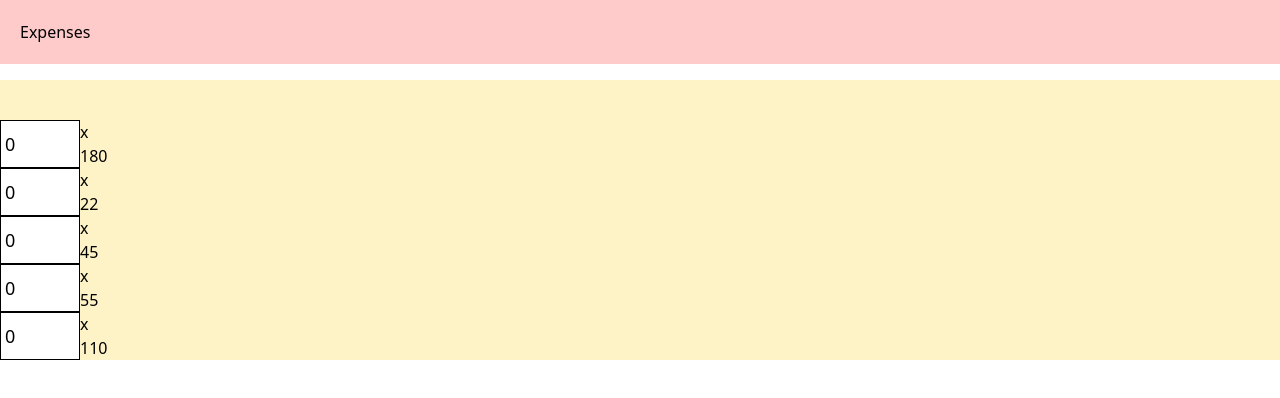
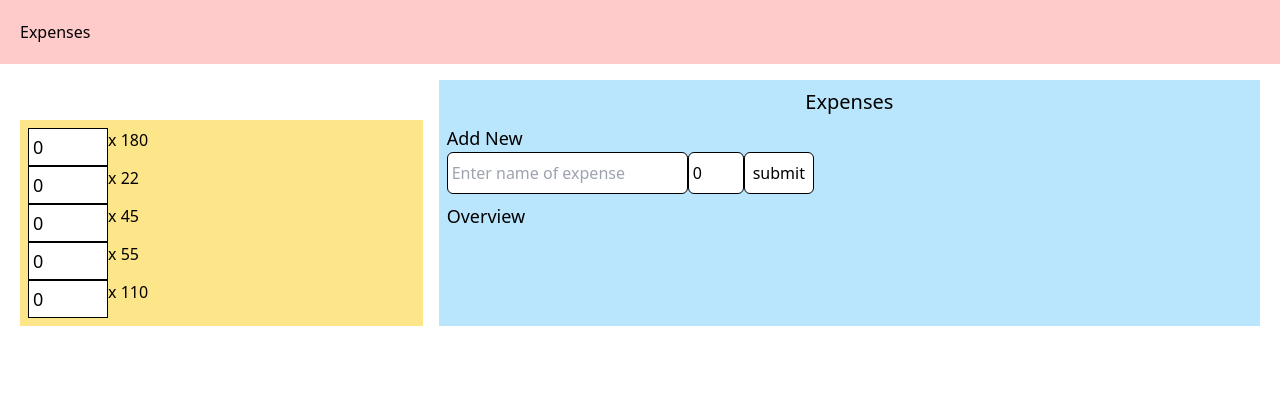
Before and after one commit to birknergard/expense-manager, a React (Create React App) app: page / in a window 1280 px wide. Shown: the top 398 px of the page. Built offline with nearby package versions, Linux system fonts and the light colour scheme.

Commit message:
Removed arrows from input:number (s), Modified size of panels, fixed initial put functionality within component, Created initial expenselist component with styling and state objects, Small styling modifications, fixed bugs with get methods getIncome and getAllIncomes

```diff
--- a/src/App.css
+++ b/src/App.css
@@ -1,3 +1,13 @@
 @tailwind base;
 @tailwind components;
 @tailwind utilities;
+
+@layer base {
+    input[type='number']::-webkit-outer-spin-button,
+    input[type='number']::-webkit-inner-spin-button,
+    input[type='number'] {
+      -webkit-appearance: none;
+      margin: 0;
+      -moz-appearance: textfield !important;
+    }
+ }
--- a/src/components/Calculator.tsx
+++ b/src/components/Calculator.tsx
@@ -26,7 +26,7 @@ const Calculator : FC<ICalc> = ({totalSetter}) => {
     }, [baseHours, ub1Hours, ub2Hours, ub3Hours, ub4Hours])
 
     return(
-        <section className="flex-col mt-10">
+        <section className="flex flex-col p-2 mt-10 col-span-4 items-center bg-amber-200 ">
             <NumberInput addStyles="border border-black"
                 value={baseHours}
                 setValue={setRate}
--- a/src/components/Expenses.tsx
+++ b/src/components/Expenses.tsx
@@ -6,11 +6,6 @@ interface IExpenseList{
     totalSetter: Dispatch<SetStateAction<number>>
 }
 
-interface IExpenseItem{
-    expense : Expense
-    deleteMethod : (id : number) => void
-    editMethod: (id : number, editedExpense : Expense) => Expense
-}
 
 const ExpenseList : FC<IExpenseList> = ({totalSetter}) => {
 
@@ -42,9 +37,10 @@ const ExpenseList : FC<IExpenseList> = ({totalSetter}) => {
     const edit = (id : number) => {
         const editedExpense = newExpense();
         if(editedExpense !== null){
-            ManagerService.putExpense(id, editedExpense)
-            return ManagerService.getExpense
+            ManagerService.putExpense(id, editedExpense);
+            return ManagerService.getExpense(id);
         }
+        return ManagerService.getExpense(id);
     }
 
     const remove = (id : number) => {
@@ -58,10 +54,29 @@ const ExpenseList : FC<IExpenseList> = ({totalSetter}) => {
     }
 
     return(
-        <div>
+        <section className="flex flex-col bg-sky-200 col-span-8 p-2 justify-start">
+            <h1 className="text-xl text-center">Expenses</h1>
+            <div className="my-2">
+                <h2 className="text-lg">Add New</h2>
+                <ExpenseInput
+                    createMethod={create}
+                    expenseName={newExpenseName}
+                    setName={setNewExpenseName}
+                    cost={newExpenseCost}
+                    setCost={setNewExpenseCost}
+                />
+            </div>
+            <h2 className="text-lg">Overview</h2>
             {updateUI()}
-        </div>
+        </section>
     );
+
+}
+
+interface IExpenseItem{
+    expense : Expense
+    deleteMethod : (id : number) => void
+    editMethod: (id : number, editedExpense : Expense) => Promise<Expense>
 }
 
 const ExpenseItem : FC<IExpenseItem> = ({expense, deleteMethod, editMethod}) => {
@@ -71,16 +86,52 @@ const ExpenseItem : FC<IExpenseItem> = ({expense, deleteMethod, editMethod}) =>
     }
 
     return(
-        <div className="flex flex-col">
-            <input
-                type="button"
-                value="Remove"
-                onClick={removeSelf}
-            />
-
-
+        <div className="flex flex-row items-between">
+            <h2>{expense.name}</h2>
+            <h2>{expense.cost}</h2>
         </div>
     );
 }
 
+interface IExpenseInput{
+    expenseName : string
+    setName : Dispatch<SetStateAction<string>>
+
+    cost : number
+    setCost : Dispatch<SetStateAction<number>>
+
+    createMethod : () => void
+}
+
+const ExpenseInput : FC<IExpenseInput> = ({
+    expenseName,
+    setName,
+    cost,
+    setCost,
+    createMethod
+}) => {
+    return(
+        <div className="flex flex-row">
+            <input className="border p-1 rounded-md border-black"
+                type="text"
+                placeholder="Enter name of expense"
+                value={expenseName}
+                onChange={(e) => setName(e.target.value)}
+            />
+
+            <input className="w-14 rounded-md p-1 border border-black"
+                type="number"
+                value={cost}
+                onChange={e => setCost(parseInt(e.target.value))}
+            />
+
+            <input className="rounded-md bg-white p-2 border border-black"
+                type="button"
+                value="submit"
+                onClick={createMethod}
+            />
+        </div>
+    )
+}
+
 export default ExpenseList;
--- a/src/components/NumberInput.tsx
+++ b/src/components/NumberInput.tsx
@@ -14,8 +14,8 @@ const NumberInput : FC<INumberInput> = ({
     previewValue
 }) => {
     return(
-        <div className="flex flex-row">
-            <input className={`w-20 p-1 rounded-mb text-lg border border-black ${addStyles}`}
+        <div className="flex flex-row w-full">
+            <input className={`w-20 my-1 p-1 rounded-mb text-lg border border-black ${addStyles}`}
                 value={value}
                 onChange = {(e) => setValue(parseInt(e.target.value))}
                 type="number"
--- a/src/pages/Main.tsx
+++ b/src/pages/Main.tsx
@@ -12,7 +12,7 @@ const Main = () => {
             <header className="fixed top-0 left-0 bg-red-200 p-5 w-full">
                 <h1>Expenses</h1>
             </header>
-            <main className="grid grid-cols-12 w-screen mt-20 w-4/5 bg-amber-100 content-center">
+            <main className="grid grid-cols-12 w-auto mx-5 mt-20 w-4/5 gap-4 content-center">
                 <Calculator
                     totalSetter={setGross}
                 />
--- a/src/services/ManagerService.ts
+++ b/src/services/ManagerService.ts
@@ -29,11 +29,13 @@ const ManagerService = (() => {
         const response = await axios.put(`${BASE_URL}/Expense/${id}`, newExpense);
         return response.data;
     }
-    const getAllIncomes = async() : Promise<Expense[]> => {
-        const response = await axios.get(`${BASE_URL}/Income`)
+
+    const getAllIncomes = async() : Promise<IncomeSource[]> => {
+        const response = await axios.get(`${BASE_URL}/Income`);
+        return response.data;
     }
 
-    const getIncome = async(id : number) : Promise<IncomeSource[]> => {
+    const getIncome = async(id : number) : Promise<IncomeSource> => {
         const response = await axios.get(`${BASE_URL}/Income/${id}`);
         return response.data;
     }
```
